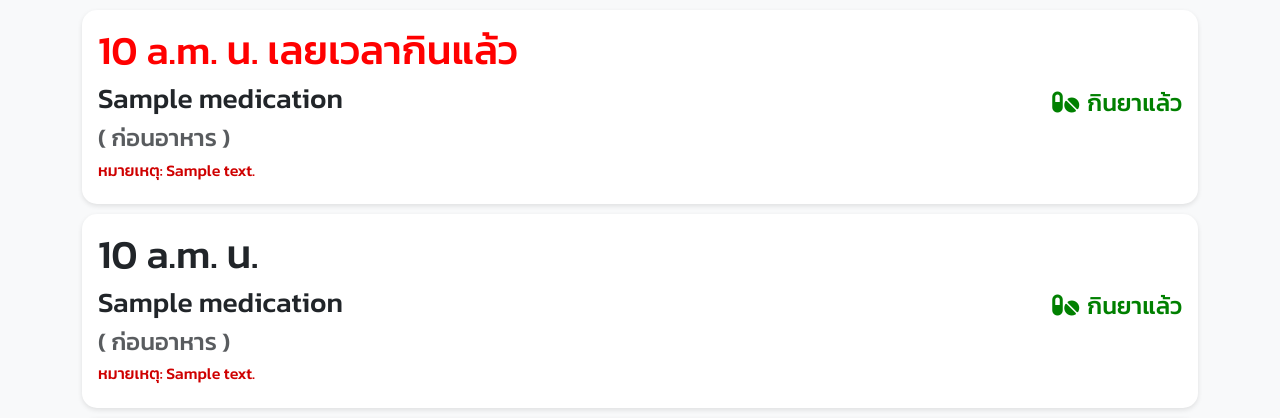
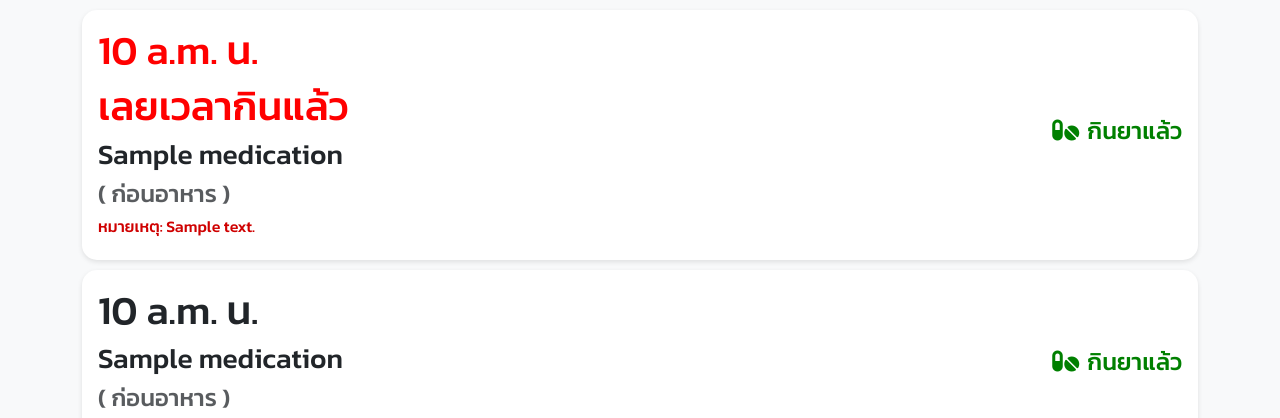
Before and after one commit to nntch26/MyPillBuddy, a Django app: template myproject/myapp/templates/home.html in a window 1280 px wide. Shown: the part 142-560 px from the top of the page. Run offline with Django 4.2, Linux system fonts and the light colour scheme; tables that the repository leaves empty hold one stand-in row (values such as "Sample post"); the template is opened without the code that fills it: values that come from a table or form of the project are taken from there, most other values are stand-ins (such as "Sample title", 1, 10 or a date in 2020); some libraries are stand-ins or nearby versions.

Commit message:
Update home.html

```diff
--- a/myproject/myapp/templates/home.html
+++ b/myproject/myapp/templates/home.html
@@ -27,7 +27,8 @@
             <div class="card-body">
                 <div class="d-flex justify-content-between align-items-center">
                     <div>
-                        <h1 style="color: red;">{{ i.reminder_time }} น. เลยเวลากินแล้ว</h1>
+                        <h1 style="color: red;">{{ i.reminder_time }} น.</h1>
+                        <h1 style="color: red;">เลยเวลากินแล้ว</h1>
                         <h3>{{ i.prescription.medication.name }}</h3>
                         <h4 class="text-muted mb-2">( {{ i.prescription.duration }} )</h4>
                         <h6 class="" style="color: rgb(207, 0, 0);">หมายเหตุ: {{ i.prescription.notes }}</h6>
```
